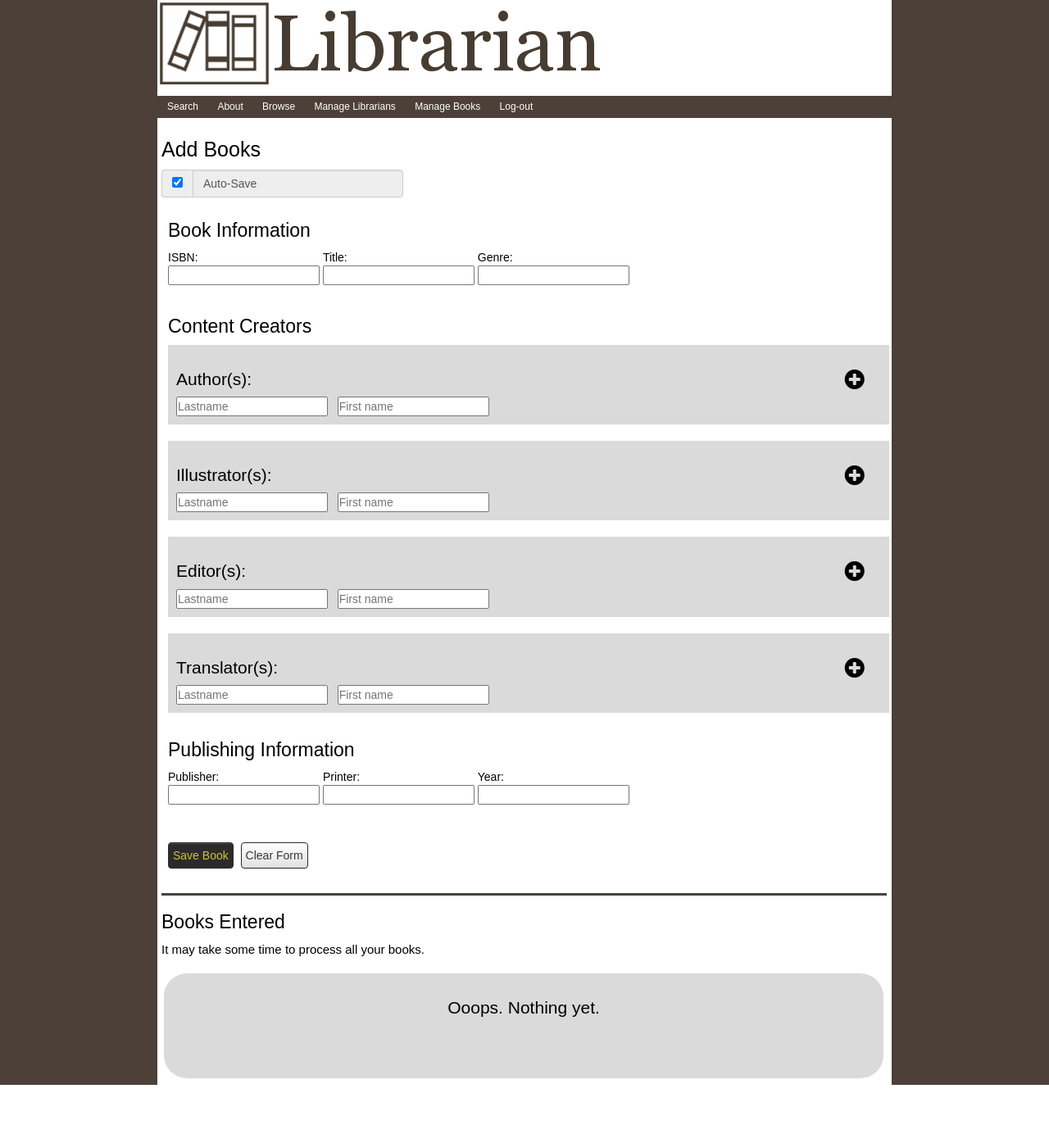
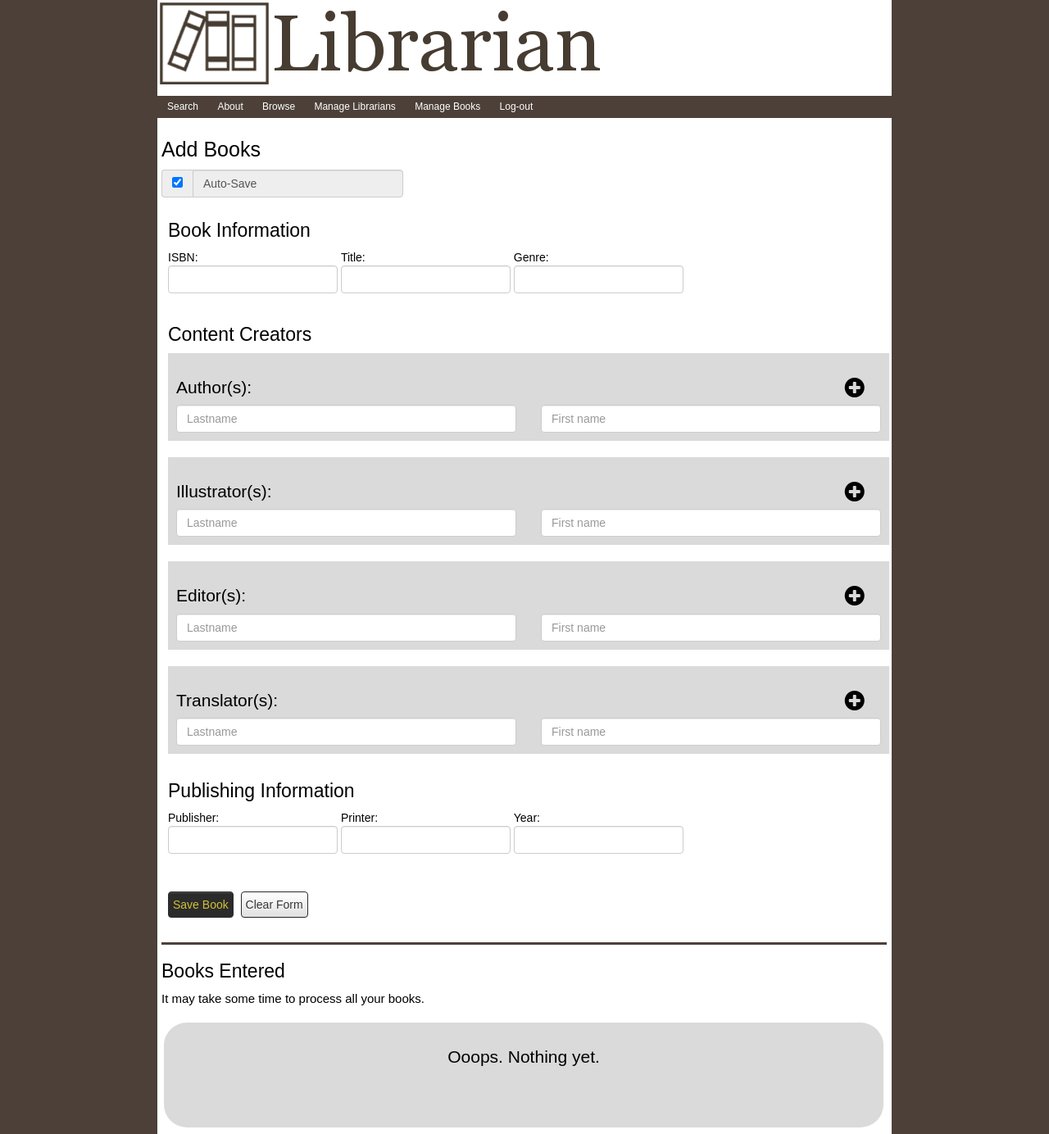
Before and after one commit to skytreader/alexandria, a Flask app: page /books in a window 1280 px wide. Shown: the whole page at 82% size. Before the commit the page ends 1324 px from the top, so only its background shows below. Run offline with Flask 2, Linux system fonts and the light colour scheme; a user stored in the database is signed in; tables that the repository leaves empty hold one stand-in row (values such as "Sample post"); some libraries are stand-ins or nearby versions.

Commit message:
Prettify with Bootstrap.

```diff
--- a/app/static/styles/librariantheme.css
+++ b/app/static/styles/librariantheme.css
@@ -45,6 +45,10 @@ p, .text {
 
 label{
     font-weight: normal;
+}
+
+.clickable {
+    cursor: pointer;
 }
 
 /*Boxes*/
--- a/app/templates/add_books.jinja
+++ b/app/templates/add_books.jinja
@@ -8,14 +8,15 @@
             <h3>{{ listing_label }}</h3>
         </div>
         <div class="col-md-1 content-creator-buttons">
-            <i class="fa fa-plus-circle fa-2x"></i>
+            <i class="fa fa-plus-circle fa-2x clickable"></i>
         </div>
     </div>
     <div class="row">
-        <div class="col-md-12">
-            <input type="text" name="{{ creator_title }}-proxy-lastname" placeholder="Lastname">
-            &nbsp;
-            <input type="text" name="{{ creator_title }}-proxy-firstname" placeholder="First name">
+        <div class="col-md-6">
+            <input type="text" name="{{ creator_title }}-proxy-lastname" placeholder="Lastname" class="form-control">
+        </div>
+        <div class="col-md-6">
+            <input type="text" name="{{ creator_title }}-proxy-firstname" placeholder="First name" class="form-control">
         </div>
     </div>
 </div>
@@ -50,13 +51,13 @@
         <div class="block">
             <h2>Book Information</h2>
             <label>ISBN:<br>
-            <input type="text" id="isbn-proxy">
+            <input type="text" id="isbn-proxy" class="form-control">
             </label>
             <label>Title:<br>
-            <input type="text" id="title-proxy">
+            <input type="text" id="title-proxy" class="form-control">
             </label>
             <label>Genre:<br>
-            <input type="text" id="genre-proxy">
+            <input type="text" id="genre-proxy" class="form-control">
             </label>
         </div>
         <div class="block">
@@ -72,13 +73,13 @@
         <div class="block">
             <h2>Publishing Information</h2>
             <label>Publisher:<br>
-            <input type="text" id="publisher-proxy">
+            <input type="text" id="publisher-proxy" class="form-control">
             </label>
             <label>Printer:<br>
-            <input type="text" id="printer-proxy">
+            <input type="text" id="printer-proxy" class="form-control">
             </label>
             <label>Year:<br>
-            <input type="text" id="year-proxy">
+            <input type="text" id="year-proxy" class="form-control">
             </label>
         </div>
     </span>
```
